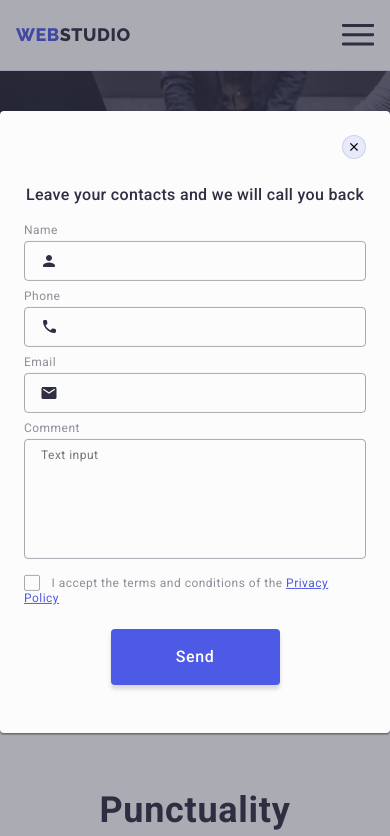
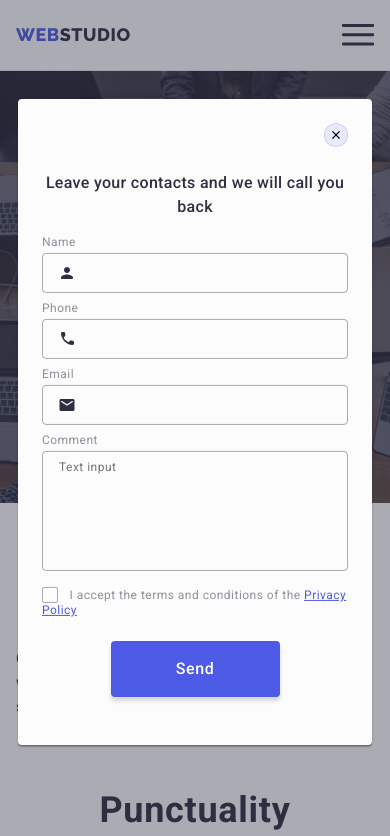
Before and after one commit to MrRoik/goit-markup-hw-06, a plain HTML site: page index.html in a window 390 px wide. Both pictures are taken after a click on the button "Order Service". Shown: the top 836 px of the page. Drawn offline with nearby package versions, Linux system fonts and the light colour scheme.

Commit message:
update css
update  modal-wind

```diff
--- a/css/styles.css
+++ b/css/styles.css
@@ -965,7 +965,7 @@ img {
    }
 
    .modal {
-       width: 408px;
+       max-width: 408px;
        min-height: 584px;
        padding: 72px 24px 24px 24px;
        position: absolute;
@@ -980,7 +980,7 @@ img {
 
    @media only screen and (max-width: 767.98px) {
     .modal {
-    max-width: 100%;
+    width: calc(100% - 36px);
      }
    }
 
```
